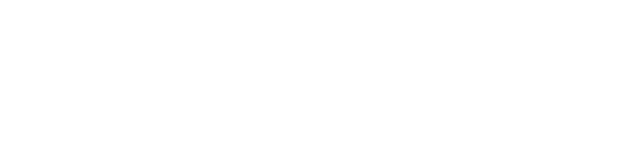
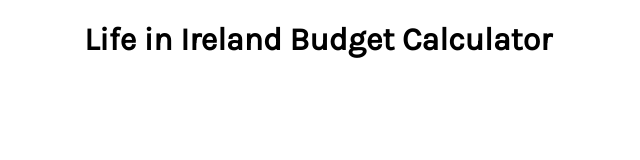
Before and after one commit to JayKearney/personal-budget-calculator, a plain HTML site: page index.html in a window 1280 px wide. Shown: the whole page, without its empty margins (322-962 px from the left). Drawn offline with Linux system fonts and the light colour scheme.

Commit message:
Add google fonts, initial styling and core structure

```diff
--- a/assets/css/style.css
+++ b/assets/css/style.css
@@ -0,0 +1,10 @@
+
+.ireland {
+    width: 50%;
+    margin: 5px auto;
+}
+
+h1 {
+    font-family: 'Karla', sans-serif;
+    text-align: center;
+}
--- a/index.html
+++ b/index.html
@@ -4,9 +4,23 @@
     <meta charset="UTF-8">
     <meta http-equiv="X-UA-Compatible" content="IE=edge">
     <meta name="viewport" content="width=device-width, initial-scale=1.0">
+
+     <!-- Google fonts -->
+
+<link rel="preconnect" href="https://fonts.googleapis.com">
+<link rel="preconnect" href="https://fonts.gstatic.com" crossorigin>
+<link href="https://fonts.googleapis.com/css2?family=Karla&family=Roboto&display=swap" rel="stylesheet">
+
+<link rel="stylesheet" href="assets/css/style.css">
     <title>Document</title>
 </head>
 <body>
 
+    <div class="ireland">
+        <h1>Life in Ireland Budget Calculator</h1>
+
+
+    </div>
+
 </body>
 </html>
```
Also changed, not shown: 1 other file.
